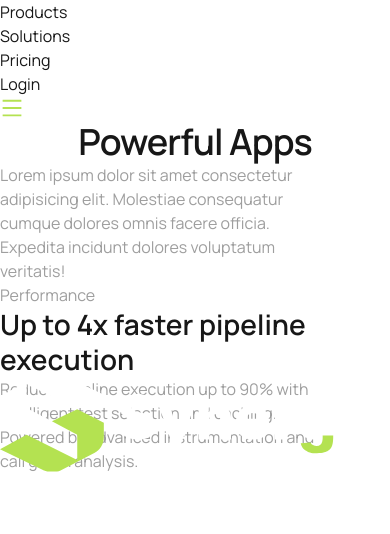
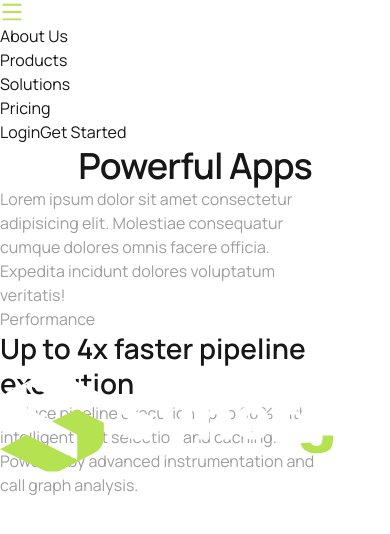
Before and after one commit to andrew-0210/synergia, a Next.js app: page / in a window 390 px wide. Shown: the top 534 px of the page. Built offline with nearby package versions, Linux system fonts and the light colour scheme.

Commit message:
Responsive navigation added

```diff
--- /dev/null
+++ b/src/components/Button.tsx
@@ -0,0 +1,53 @@
+import { cva } from "class-variance-authority";
+import { twMerge } from "tailwind-merge";
+
+type ButtonProps = React.ComponentPropsWithoutRef<"button"> & {
+  intent?: "primary" | "secondary";
+  size?: "default";
+  btnType?: "icon" | "button";
+};
+
+const button = cva("lg:py-[0.5rem] px-[2rem] rounded-lg py-[0.75rem]", {
+  variants: {
+    intent: {
+      primary:
+        "bg-[#9a6aff] font-semibold tracking-tight border border-[#cbb2ff] text-[#f5f5f5] ",
+      secondary:
+        "bg-gradient-to-tr from-[#1b1b1b] via-[#3333333] to-[#1b1b1b] font-semibold tracking-tight border border-[#414141] text-[#f5f5f5] ",
+    },
+    size: { default: "min-w-[183px]" },
+    btnType: {
+      button: "",
+      icon: "px-0 rounded-lg py-0",
+    },
+  },
+  compoundVariants: [
+    {
+      btnType: "icon",
+      size: "default",
+      className: "h-10 w-10",
+    },
+  ],
+  defaultVariants: {
+    intent: "primary",
+    size: "default",
+    btnType: "button",
+  },
+});
+
+const Button = ({
+  intent,
+  size,
+  btnType,
+  className,
+  ...props
+}: ButtonProps) => {
+  return (
+    <button
+      className={twMerge(button({ intent, size, btnType, className }))}
+      {...props}
+    />
+  );
+};
+
+export default Button;
--- a/src/components/Nav.tsx
+++ b/src/components/Nav.tsx
@@ -2,35 +2,62 @@
 
 import Image from "next/image";
 import Link from "next/link";
-import { usePathname } from "next/navigation";
-import React from "react";
-import { AiOutlineMenu } from "react-icons/ai";
+import { usePathname, useRouter } from "next/navigation";
+import { useState } from "react";
+import { AiOutlineClose, AiOutlineMenu } from "react-icons/ai";
+import Button from "./Button";
 
 const links = [
   {
     id: "1",
+    name: "About Us",
+    href: "/about_us",
+  },
+  {
+    id: "2",
     name: "Products",
     href: "/products",
   },
   {
-    id: "2",
+    id: "3",
     name: "Solutions",
     href: "/solutions",
   },
   {
-    id: "3",
+    id: "4",
     name: "Pricing",
     href: "/pricing",
   },
 ];
 
 const Nav = () => {
+  const router = useRouter();
+
+  const handleLogin = () => {
+    router.push("/login");
+  };
+
+  const handleSignUp = () => {
+    router.push("/signup");
+  };
+
   const pathname = usePathname();
+
+  const [openMenu, setOpenMenu] = useState(false);
+  const handleMenu = () => {
+    setOpenMenu(!openMenu);
+  };
   return (
-    <header className="fixed mx-auto w-full bg-gradient-to-b from-[#000000] to-transparent px-[1rem] py-[1rem] sm:px-[3rem]">
-      <nav className="mx-auto flex items-center justify-between rounded-lg px-[0.5rem] backdrop-blur-sm md:p-2 lg:max-w-[1194px]">
-        <div className="flex items-center gap-4">
-          <Link href="/">
+    <header
+      className={` ${
+        openMenu ? "bg-[#000000]" : ""
+      } fixed mx-auto w-full bg-gradient-to-b from-[#000000] to-transparent px-[1rem] py-[1rem] sm:px-[3rem]`}
+    >
+      <nav
+        className={`${openMenu ? "h-screen flex-col justify-between gap-4 bg-[#000000] transition-all duration-500 ease-out" : "flex items-center justify-between gap-4"} mx-auto rounded-lg px-[0.5rem] backdrop-blur-sm md:p-2 lg:max-w-[1194px]`}
+      >
+        <div className="flex w-full items-center justify-between lg:w-auto">
+          <Link href="/" onClick={() => setOpenMenu(false)}>
             <div className="relative h-[3rem] w-[9rem] md:h-[3rem] md:w-[10rem]">
               <Image
                 src="/assets/logo_full.svg"
@@ -40,14 +67,31 @@ const Nav = () => {
               />
             </div>
           </Link>
-          <ul className="hidden gap-4 lg:flex">
+          <div
+            className="rounded-md p-2 hover:bg-[#2a2a2a] lg:hidden"
+            onClick={handleMenu}
+          >
+            {openMenu ? (
+              <AiOutlineClose size={24} color="#b4e251" />
+            ) : (
+              <AiOutlineMenu size={24} color="#b4e251" />
+            )}
+          </div>
+        </div>
+        <ul
+          className={
+            openMenu
+              ? "flex flex-col gap-4 py-[2rem] lg:hidden"
+              : "hidden gap-4 lg:flex"
+          }
+        >
           {links.map((link) => {
             const isActive =
               link.href === "/"
                 ? pathname === link.href
                 : pathname.startsWith(link.href);
             return (
-                <li key={link.id}>
+              <li key={link.id} onClick={() => setOpenMenu(false)}>
                 <Link
                   href={link.href}
                   className={isActive ? "font-semibold text-[#b4e251]" : " "}
@@ -58,12 +102,20 @@ const Nav = () => {
             );
           })}
         </ul>
-        </div>
-        <div>
-          <button className="bg-[#2a2a2a] p-2">Login</button>
-        </div>
-        <div className="rounded-md p-2 hover:bg-[#2a2a2a] lg:hidden">
-          <AiOutlineMenu size={24} color="#b4e251" />
+
+        <div
+          className={
+            openMenu
+              ? "flex flex-1 flex-grow flex-col gap-4 py-[2rem] lg:hidden"
+              : "hidden gap-4 lg:flex"
+          }
+        >
+          <Button intent="secondary" size="default" onClick={handleLogin}>
+            Login
+          </Button>
+          <Button intent="primary" size="default" onClick={handleSignUp}>
+            Get Started
+          </Button>
         </div>
       </nav>
     </header>
```
Also changed, not shown: src/app/(auth)/layout.tsx (added, +21 -0 lines), src/app/(auth)/login/page.tsx (added, +7 -0 lines), src/app/(auth)/signup/page.tsx (added, +7 -0 lines), src/app/(site)/about_us/page.tsx (added, +7 -0 lines), src/app/(site)/pricing/page.tsx (added, +7 -0 lines), src/app/(site)/solutions/page.tsx (added, +7 -0 lines). Lines whose indentation alone changed are shown as unchanged.
